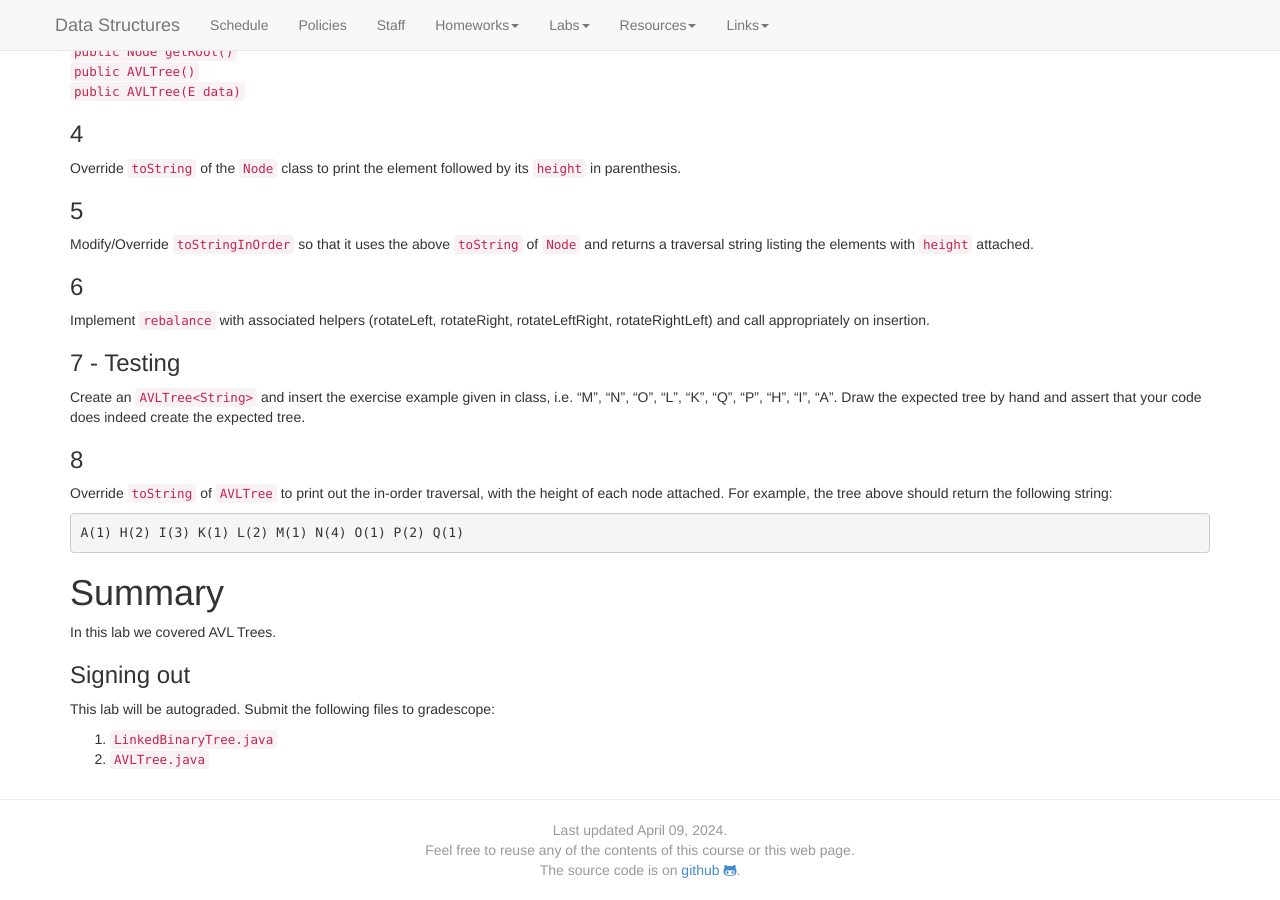
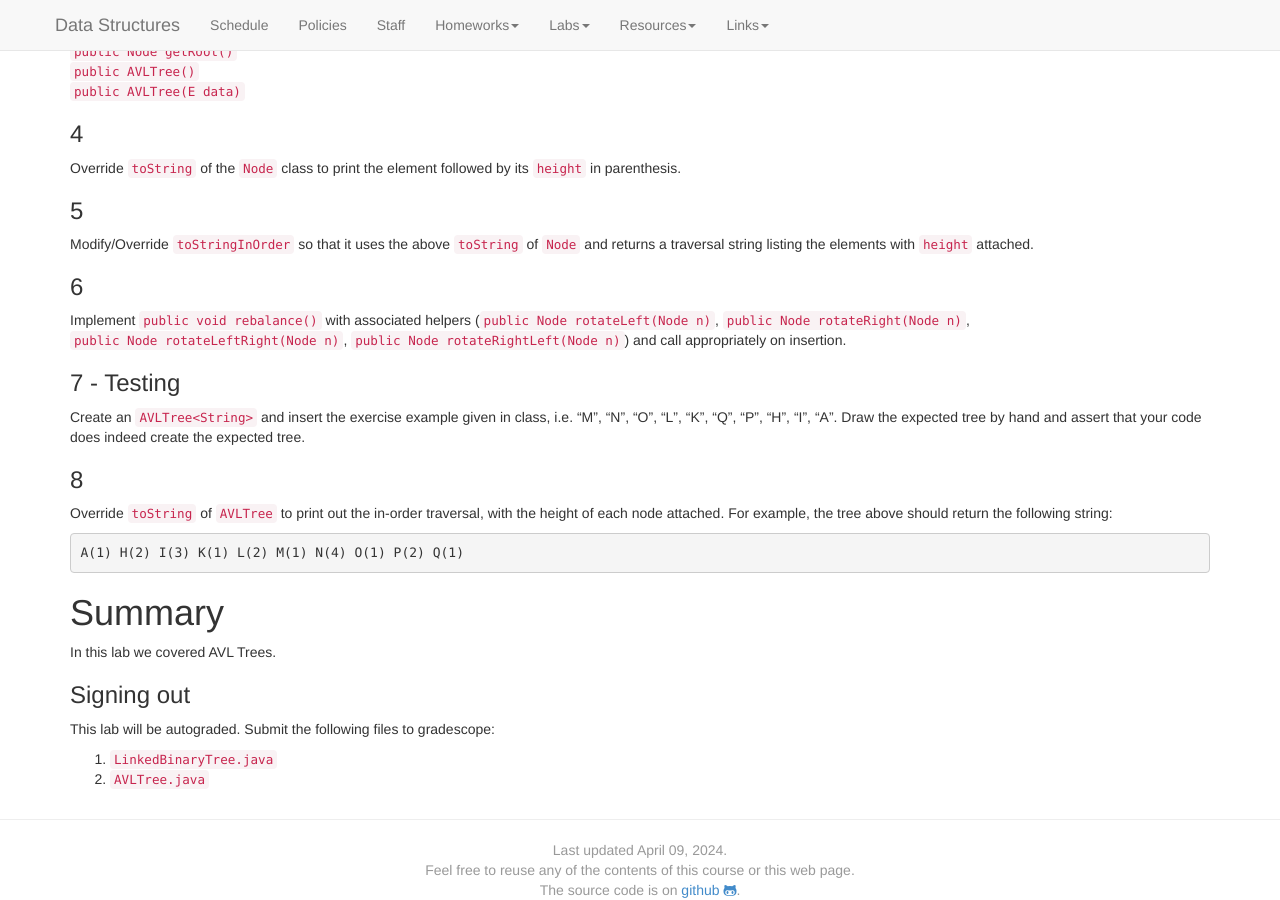
Before and after one commit to kalte0/BMC-CS-151.github.io, a Jekyll site: the page built from labs/Lab10.md, in a window 1280 px wide and 900 px high, scrolled down 782 px. Built offline with Jekyll 4.4.1, drawn with Linux system fonts in a browser that asks for light colours; nearby versions of some CDN libraries.

Commit message:
Update Lab10.md

```diff
--- a/labs/Lab10.md
+++ b/labs/Lab10.md
@@ -95,8 +95,8 @@ Modify/Override `toStringInOrder` so that it uses the above `toString` of `Node`
 and returns a traversal string listing the elements with `height` attached.
 
 ### 6
-Implement `rebalance` with associated helpers (rotateLeft, rotateRight, rotateLeftRight,
-rotateRightLeft) and call appropriately on insertion.
+Implement `public void rebalance()` with associated helpers (`public Node rotateLeft(Node n)`, `public Node rotateRight(Node n)`, `public Node rotateLeftRight(Node n)`,
+`public Node rotateRightLeft(Node n)`) and call appropriately on insertion.
 
 ### 7 - Testing
 Create an `AVLTree<String>` and insert the exercise example given in class, i.e. “M”, “N”,
```
